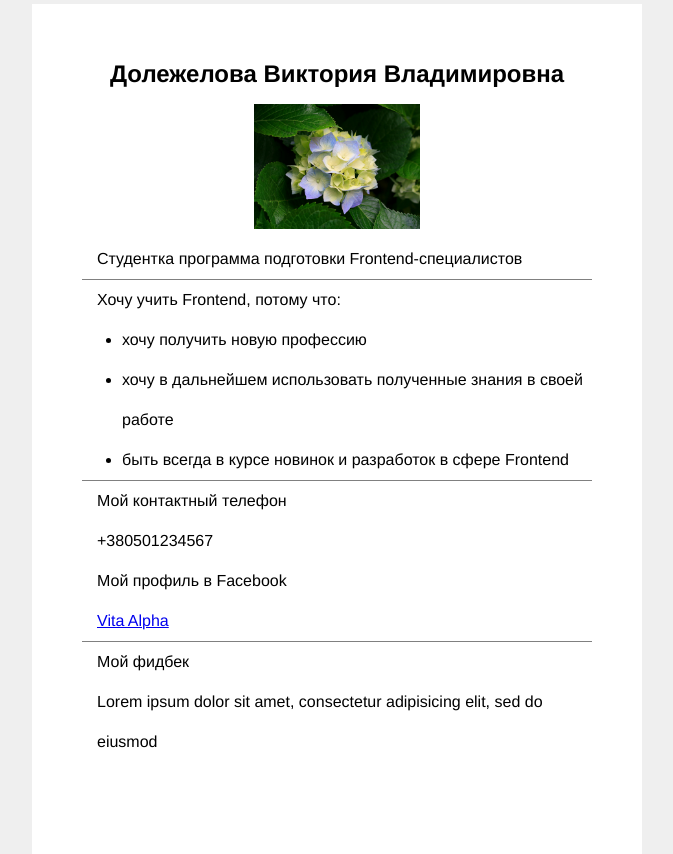
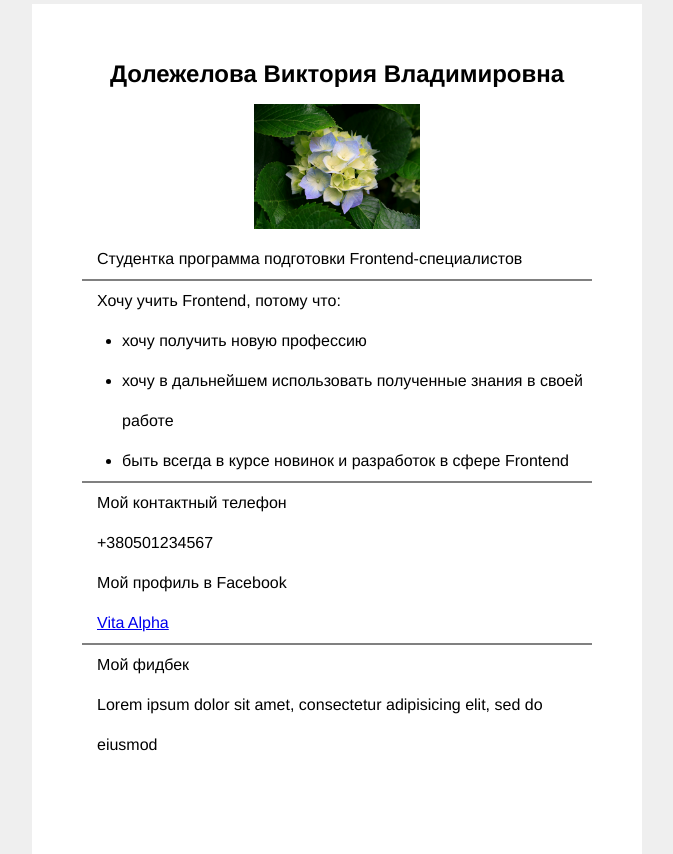
Before and after one commit to alphavita/GoForIT2, a plain HTML site: page HTML_Modul_1/DZ1.html in a window 1280 px wide. Shown: the top 854 px of the page, without its empty margins (383-1056 px from the left). Drawn offline with Linux system fonts and the light colour scheme.

Commit message:
добавлен border-bottom

```diff
--- a/HTML_Modul_1/style.css
+++ b/HTML_Modul_1/style.css
@@ -21,7 +21,7 @@ body{
 .name,
 .content,
 .contact {
- 	border-bottom: 1px solid gray;
+ 	border-bottom: 2px solid grey;
 }
 h2{
 	text-align: center;
```
